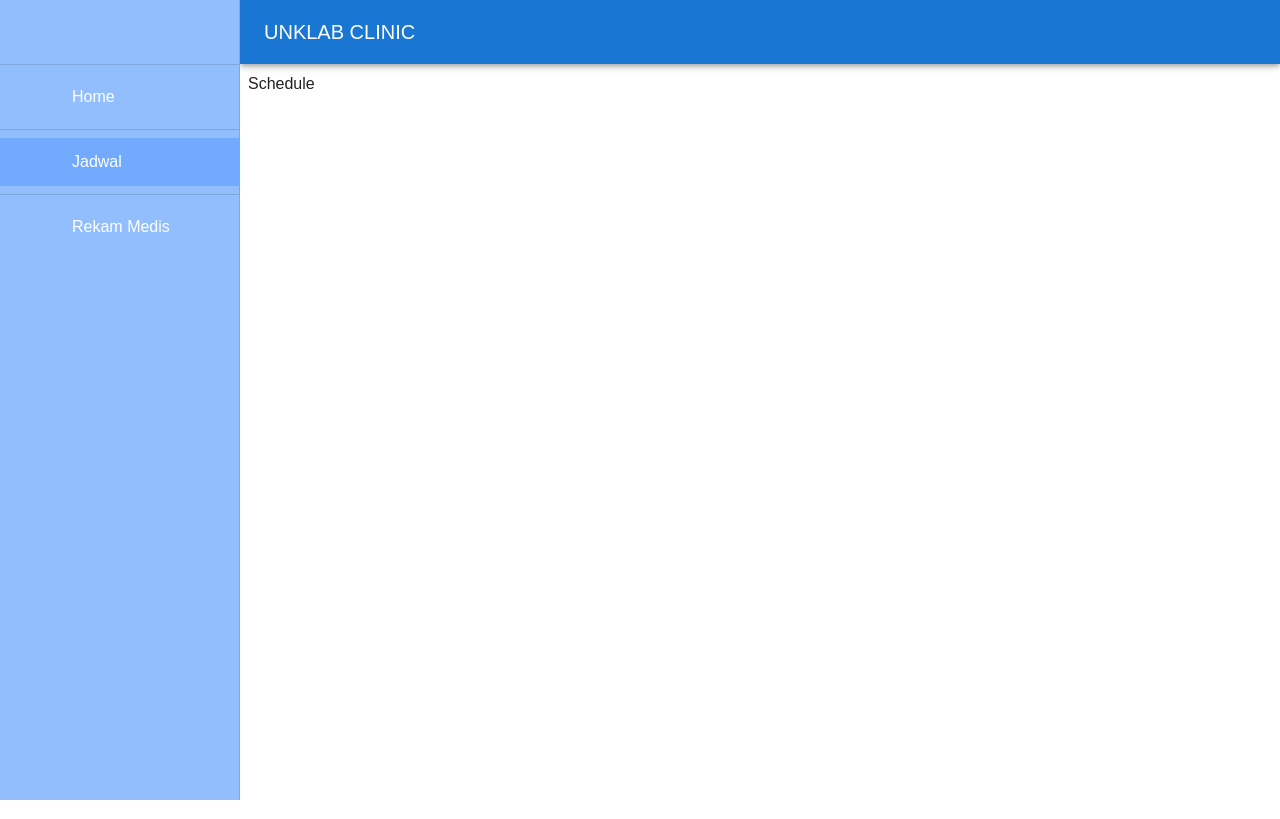
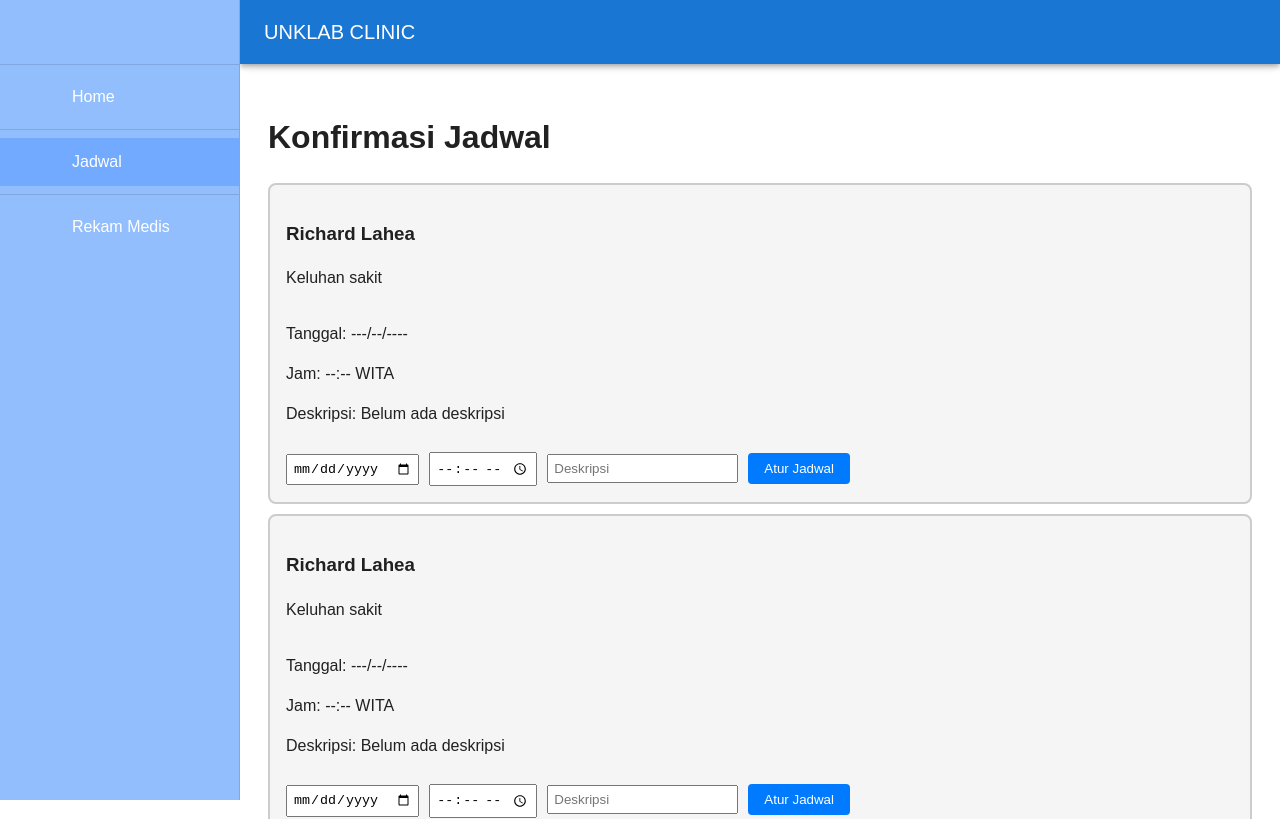
Before and after one commit to arturrr03/uClinic, a React (Vite) app: page /schedule in a window 1280 px wide. Shown: the top 819 px of the page. Built offline with nearby package versions, Linux system fonts and the light colour scheme; some icons are missing.

Commit message:
fitur done

```diff
--- a/src/src/pages/Medic.tsx
+++ b/src/src/pages/Medic.tsx
@@ -1,11 +1,202 @@
-import React from 'react'
+import React, { useState } from "react";
 
 const Medic = () => {
+  const [patients, setPatients] = useState([
+    {
+      id: 1,
+      name: "Richard Lahea",
+      complaint: "Keluhan sakit",
+      hasMedicalRecord: true,
+      medicalRecord: {
+        gender: "Male",
+        age: 30,
+        description: "Sakit kepala berkepanjangan",
+      },
+    },
+    {
+      id: 2,
+      name: "John Doe",
+      complaint: "Keluhan sakit",
+      hasMedicalRecord: false,
+      medicalRecord: null,
+    },
+  ]);
+
+  const [selectedPatient, setSelectedPatient] = useState(null);
+
+  const handleAddRecord = (id, gender, age, description) => {
+    setPatients((prev) =>
+      prev.map((patient) =>
+        patient.id === id
+          ? {
+              ...patient,
+              hasMedicalRecord: true,
+              medicalRecord: { gender, age, description },
+            }
+          : patient
+      )
+    );
+    setSelectedPatient(null);
+  };
+
+  const handleEditRecord = (id, gender, age, description) => {
+    setPatients((prev) =>
+      prev.map((patient) =>
+        patient.id === id
+          ? {
+              ...patient,
+              medicalRecord: { gender, age, description },
+            }
+          : patient
+      )
+    );
+    setSelectedPatient(null);
+  };
+
   return (
-    <div>
-      Medic
+    <div style={{ flex: 1, padding: "20px" }}>
+      <h1>
+        Rekam <strong>Medis</strong>
+      </h1>
+      {selectedPatient ? (
+        <div
+          style={{
+            backgroundColor: "#f5f5f5",
+            padding: "20px",
+            borderRadius: "8px",
+          }}
+        >
+          <h2>{selectedPatient.name}</h2>
+          <p>{selectedPatient.complaint}</p>
+          <form
+            onSubmit={(e) => {
+              e.preventDefault();
+              const formData = new FormData(e.target);
+              const gender = formData.get("gender");
+              const age = formData.get("age");
+              const description = formData.get("description");
+              if (selectedPatient.hasMedicalRecord) {
+                handleEditRecord(selectedPatient.id, gender, age, description);
+              } else {
+                handleAddRecord(selectedPatient.id, gender, age, description);
+              }
+            }}
+          >
+            <div style={{ marginBottom: "10px" }}>
+              <label>Gender:</label>
+              <input
+                type="text"
+                name="gender"
+                defaultValue={
+                  selectedPatient.medicalRecord
+                    ? selectedPatient.medicalRecord.gender
+                    : ""
+                }
+                required
+                style={{
+                  marginLeft: "10px",
+                  padding: "5px",
+                  width: "200px",
+                }}
+              />
+            </div>
+            <div style={{ marginBottom: "10px" }}>
+              <label>Umur:</label>
+              <input
+                type="number"
+                name="age"
+                defaultValue={
+                  selectedPatient.medicalRecord
+                    ? selectedPatient.medicalRecord.age
+                    : ""
+                }
+                required
+                style={{
+                  marginLeft: "10px",
+                  padding: "5px",
+                  width: "200px",
+                }}
+              />
+            </div>
+            <div style={{ marginBottom: "10px" }}>
+              <label>Deskripsi sakit atau keluhan:</label>
+              <textarea
+                name="description"
+                defaultValue={
+                  selectedPatient.medicalRecord
+                    ? selectedPatient.medicalRecord.description
+                    : ""
+                }
+                required
+                style={{
+                  display: "block",
+                  marginTop: "5px",
+                  padding: "5px",
+                  width: "100%",
+                  height: "100px",
+                }}
+              ></textarea>
+            </div>
+            <button
+              type="submit"
+              style={{
+                padding: "10px 20px",
+                backgroundColor: "#28a745",
+                color: "#fff",
+                border: "none",
+                borderRadius: "4px",
+                cursor: "pointer",
+              }}
+            >
+              {selectedPatient.hasMedicalRecord ? "Simpan" : "Tambahkan"}
+            </button>
+          </form>
+        </div>
+      ) : (
+        <div>
+          {patients.map((patient) => (
+            <div
+              key={patient.id}
+              style={{
+                backgroundColor: patient.hasMedicalRecord
+                  ? "#f5f5f5"
+                  : "#ffcccc",
+                padding: "20px",
+                borderRadius: "8px",
+                marginBottom: "10px",
+                display: "flex",
+                justifyContent: "space-between",
+                alignItems: "center",
+              }}
+            >
+              <div>
+                <h3>{patient.name}</h3>
+                <p>{patient.complaint}</p>
+                {!patient.hasMedicalRecord && (
+                  <p style={{ color: "red" }}>*Belum ada rekam medis</p>
+                )}
+              </div>
+              <button
+                onClick={() => setSelectedPatient(patient)}
+                style={{
+                  padding: "10px 20px",
+                  backgroundColor: patient.hasMedicalRecord
+                    ? "#007bff"
+                    : "#28a745",
+                  color: "#fff",
+                  border: "none",
+                  borderRadius: "4px",
+                  cursor: "pointer",
+                }}
+              >
+                {patient.hasMedicalRecord ? "Lihat/Edit" : "Tambahkan"}
+              </button>
+            </div>
+          ))}
+        </div>
+      )}
     </div>
-  )
-}
+  );
+};
 
-export default Medic
+export default Medic;
--- a/src/src/pages/Schedule.tsx
+++ b/src/src/pages/Schedule.tsx
@@ -1,11 +1,148 @@
-import React from 'react'
+import React, { useState } from "react";
 
 const Schedule = () => {
+  const [appointments, setAppointments] = useState([
+    {
+      id: 1,
+      name: "Richard Lahea",
+      complaint: "Keluhan sakit",
+      time: "--:-- WITA",
+      date: "---/--/----",
+      description: "",
+      status: "pending",
+    },
+    {
+      id: 2,
+      name: "Richard Lahea",
+      complaint: "Keluhan sakit",
+      time: "--:-- WITA",
+      date: "---/--/----",
+      description: "",
+      status: "pending",
+    },
+    {
+      id: 3,
+      name: "Richard Lahea",
+      complaint: "Keluhan sakit",
+      time: "--:-- WITA",
+      date: "---/--/----",
+      description: "",
+      status: "pending",
+    },
+  ]);
+
+  const handleSchedule = (
+    id: number,
+    date: string,
+    time: string,
+    description: string
+  ) => {
+    setAppointments((prev) =>
+      prev.map((appointment) =>
+        appointment.id === id
+          ? { ...appointment, status: "scheduled", date, time, description }
+          : appointment
+      )
+    );
+  };
+
   return (
-    <div>
-      Schedule
+    <div style={{ padding: "20px", fontFamily: "Arial, sans-serif" }}>
+      <h1>
+        Konfirmasi <strong>Jadwal</strong>
+      </h1>
+      <div>
+        {appointments.map((appointment) => (
+          <div
+            key={appointment.id}
+            style={{
+              border:
+                appointment.status === "scheduled"
+                  ? "2px solid green"
+                  : "2px solid #ccc",
+              backgroundColor:
+                appointment.status === "scheduled" ? "#b2f5b2" : "#f5f5f5",
+              borderRadius: "8px",
+              padding: "16px",
+              marginBottom: "10px",
+              display: "flex",
+              flexDirection: "column",
+            }}
+          >
+            <div>
+              <h3>{appointment.name}</h3>
+              <p>{appointment.complaint}</p>
+            </div>
+            <div>
+              <p>Tanggal: {appointment.date}</p>
+              <p>Jam: {appointment.time}</p>
+              <p>
+                Deskripsi: {appointment.description || "Belum ada deskripsi"}
+              </p>
+            </div>
+            {appointment.status === "pending" ? (
+              <form
+                onSubmit={(e) => {
+                  e.preventDefault();
+                  const formData = new FormData(e.target as HTMLFormElement);
+                  const date = formData.get("date") as string;
+                  const time = formData.get("time") as string;
+                  const description = formData.get("description") as string;
+                  handleSchedule(appointment.id, date, time, description);
+                }}
+                style={{ marginTop: "10px" }}
+              >
+                <input
+                  type="date"
+                  name="date"
+                  required
+                  style={{ marginRight: "10px", padding: "5px" }}
+                />
+                <input
+                  type="time"
+                  name="time"
+                  required
+                  style={{ marginRight: "10px", padding: "5px" }}
+                />
+                <input
+                  type="text"
+                  name="description"
+                  placeholder="Deskripsi"
+                  required
+                  style={{ marginRight: "10px", padding: "5px" }}
+                />
+                <button
+                  type="submit"
+                  style={{
+                    padding: "8px 16px",
+                    backgroundColor: "#007bff",
+                    color: "#fff",
+                    border: "none",
+                    borderRadius: "4px",
+                    cursor: "pointer",
+                  }}
+                >
+                  Atur Jadwal
+                </button>
+              </form>
+            ) : (
+              <span
+                style={{
+                  padding: "8px 16px",
+                  backgroundColor: "#6c757d",
+                  color: "#fff",
+                  borderRadius: "4px",
+                  marginTop: "10px",
+                }}
+              >
+                Terjadwal
+              </span>
+            )}
+          </div>
+        ))}
+      </div>
     </div>
-  )
-}
+  );
+};
 
-export default Schedule
+export default Schedule;
```
